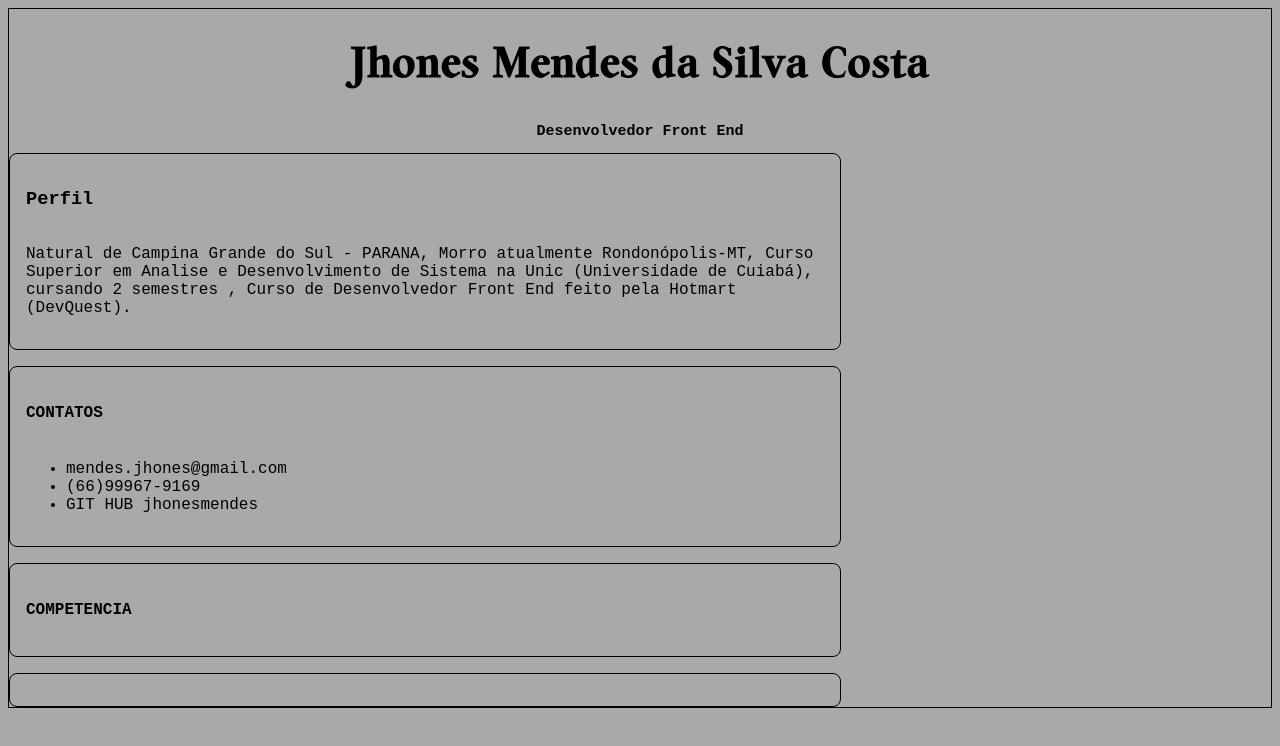
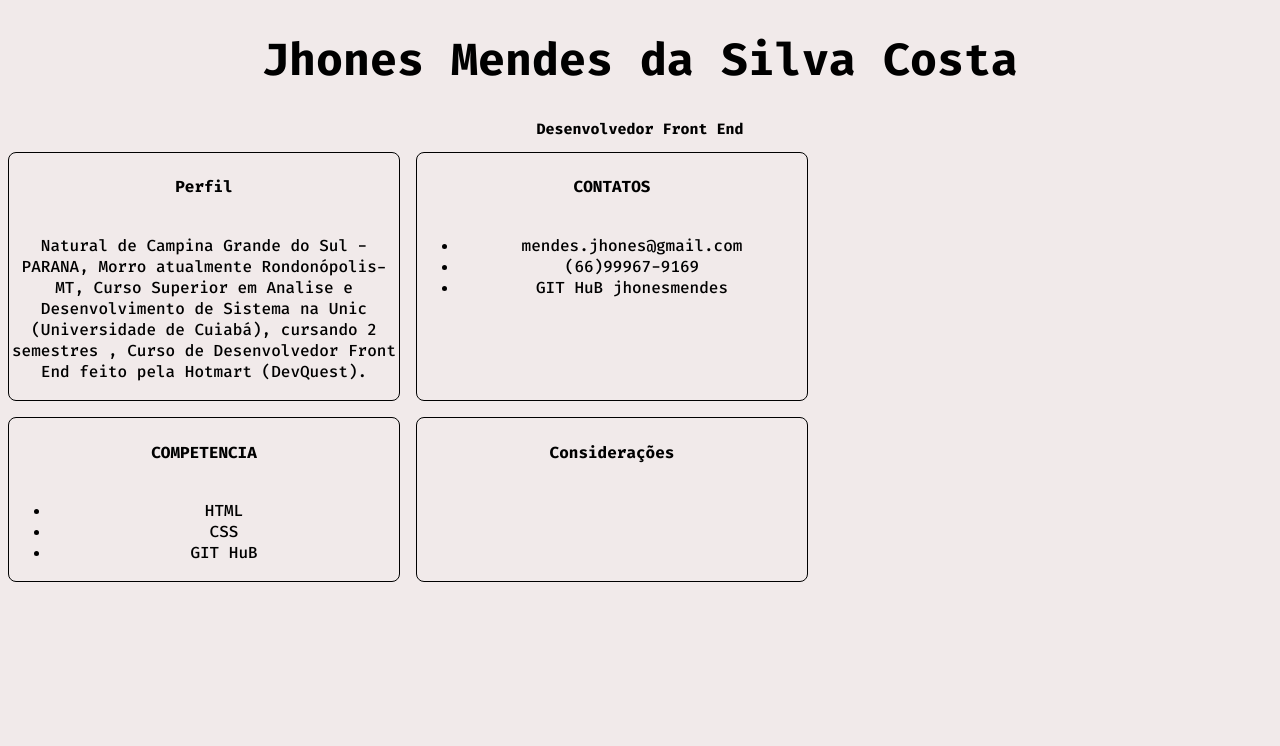
Before and after one commit to jhonesmendes/Curriculum-vit-jhones, a plain HTML site: page index.html in a window 1280 px wide. Drawn offline with Linux system fonts and the light colour scheme.

Commit message:
mudanca de templete

```diff
--- a/index.html
+++ b/index.html
@@ -7,6 +7,7 @@
     <meta name="viewport" content="width=device-width, initial-scale=1.0">
     <title>Curriculum Jhones</title>
     <link rel="stylesheet" href="style.css">
+    <link rel="stylesheet" href="reset.css">
 </head>
 
 <body>
@@ -15,9 +16,9 @@
         <h1 class="nome">Jhones Mendes da Silva Costa</h1>
         <h2 class="cargo">Desenvolvedor Front End </h2>
     </div>
-    <div class="informacoes-container">
+    <div class="informacoes-container ,informacoes">
         <div class="informacoes">
-            <h3>Perfil</h3>
+            <h4>Perfil</h4>
             <p>Natural de Campina Grande do Sul - PARANA, Morro atualmente Rondonópolis-MT, Curso Superior em Analise e
                 Desenvolvimento de Sistema na Unic (Universidade de Cuiabá), cursando 2 semestres , Curso de
                 Desenvolvedor Front End feito pela Hotmart (DevQuest). </p>
@@ -27,14 +28,21 @@
             <ul>
                 <li>mendes.jhones@gmail.com</li>
                 <li>(66)99967-9169</li>
-                <li>GIT HUB jhonesmendes </li>
+                <li>GIT HuB jhonesmendes </li>
 
             </ul>
         </div>
         <div class="informacoes">
             <H4>COMPETENCIA</H4>
+            <ul>
+                <li>HTML</li>
+                <li>CSS</li>
+                <li>GIT HuB</li>
+            </ul>
         </div>
+
         <div class="informacoes">
+            <h4>Considerações</h4>
         </div>
     </div>
 </body>
--- a/style.css
+++ b/style.css
@@ -1,55 +1,64 @@
-@font-face {
-    font-family: 'quanton';
-    src: url(./font/quanton-tiulo/QuantonPERSONALUSEONLY-Black.otf),
-        url(./font/quanton-tiulo/QuantonPERSONALUSEONLY-Bold.otf);
-}
-
 @import url('https://fonts.googleapis.com/css2?family=Cormorant+Garamond:wght@300&family=Fira+Code:wght@500;600;700&display=swap');
 
-body{
-    border: 1px solid;    ;
-    background-color: darkgrey;
+body {
+    background-color: rgb(241, 234, 234);
     font-family: 'Cormorant Garamond', serif;
     font-family: 'Fira Code', monospace;
 }
 
 .container {
     display: flex;
-
-}
-
-img {
-    width: 190px;
-    border-radius: 8px;
+    position: relative;
+    /* z-index: -1;
+    grid-row:1;
+    grid-column: 1;
+    overflow: hidden;
+    top: 0;
+    width: 100%; */
 
 }
 
 .nome {
-    font-family: 'quanton';
     font-size: 45px;
+    /* position: absolute;
+    top: 20%;
+    left: 50%;
+    transform: translate(-50%, -50%); */
+
 }
+/*
+img {
+    width: 100%;
+    height: 75ch;
+    opacity: 0.3;
 
-.cargo{
+}  */
+
+.cargo {
     font-size: 15px;
     text-align: center;
 
 }
-.perfil{
-    background-color:rgb(117, 110, 110);
+
+/* .perfil {
+    background-color: rgb(117, 110, 110);
     text-rendering: auto;
     margin-inline-end: 20cm;
-}
-.informacoes-container{
+} */
+
+.informacoes-container {
+    text-align: center;
     display: grid;
     gap: 1rem;
     grid-auto-flow: row;
-    max-width: 52rem;
-    grid-template-columns: auto;
+    max-width: 50rem;
+    grid-template-columns: repeat(2, 1fr);
 }
+
 .informacoes{
     border: 1px solid;
     border-radius: 0.5rem;
     display: flex;
     flex-direction: column;
-    padding: 1rem;
+    padding: 0.15rem;
 }
```
Also changed, not shown: reset.css (added, +13 -0 lines), font/quanton-tiulo/QuantonPERSONALUSEONLY-Black.otf (deleted), font/quanton-tiulo/QuantonPERSONALUSEONLY-BlackItalic.otf (deleted), font/quanton-tiulo/QuantonPERSONALUSEONLY-Bold.otf (deleted).
